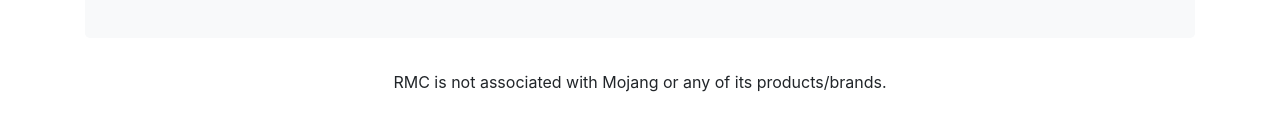
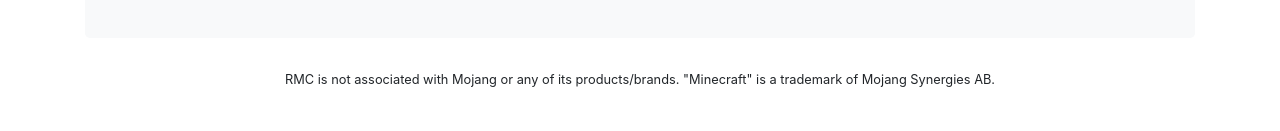
Before and after one commit to miragespace/rmc, a Vue app in the folder frontend/: page / in a window 1280 px wide. Shown: the part 645-776 px from the top of the page. Built offline with nearby package versions, Linux system fonts and the light colour scheme; no server answers; what v-clipboard would draw is missing.

Commit message:
frontend: added minecraft copyright acknowledgement

```diff
--- a/frontend/src/App.vue
+++ b/frontend/src/App.vue
@@ -7,9 +7,10 @@
     </b-container>
     <footer class="footer mt-2">
       <b-container>
-        <p class="text-center">
+        <p class="text-center small">
           {{ $store.state.brandName }} is not associated with Mojang or any of
-          its products/brands.
+          its products/brands. "Minecraft" is a trademark of Mojang Synergies
+          AB.
         </p>
       </b-container>
     </footer>
```
